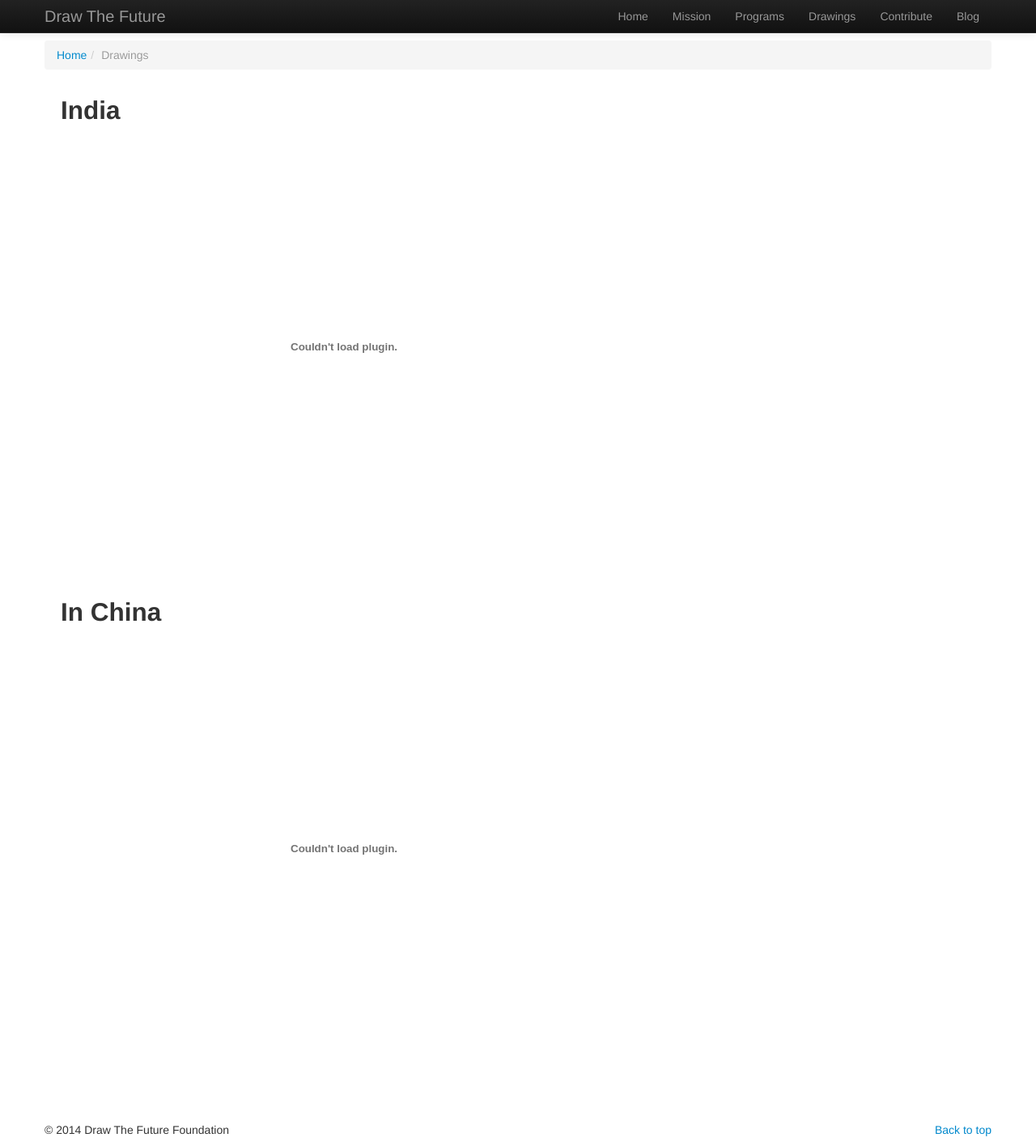
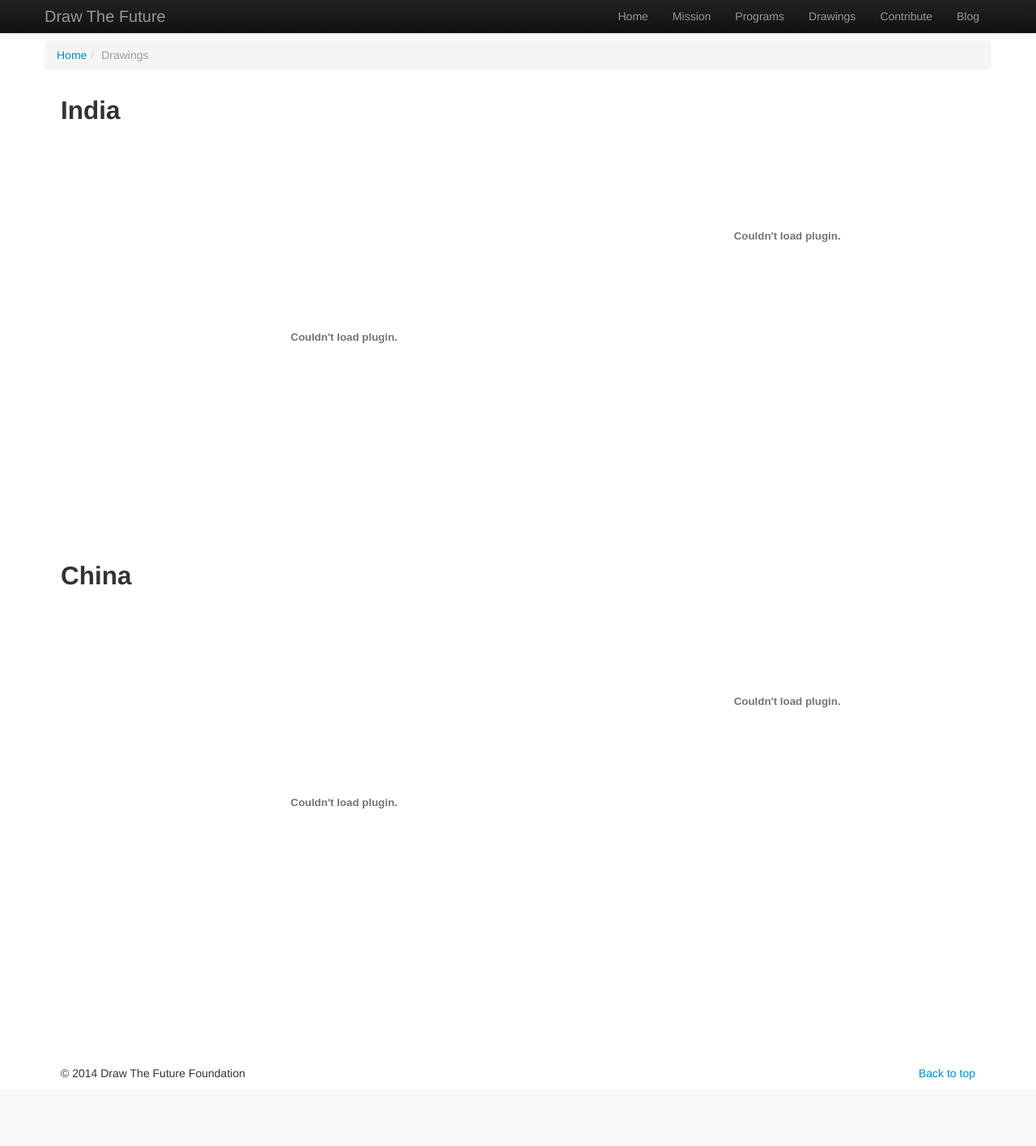
Before and after one commit to ddehghan/django-bootstrap-starter-project, a Django app: page /drawings in a window 1280 px wide. Shown: the whole page at 81% size. After the commit the page ends 1334 px from the top, so only its background shows below. Run offline with Django 3.2, Linux system fonts and the light colour scheme; parts of the project's set-up code (start-up, migrations or seed data) failed here and were passed over; some libraries are stand-ins or nearby versions.

Commit message:
added drawings

```diff
--- a/website/templates/drawings.html
+++ b/website/templates/drawings.html
@@ -19,10 +19,16 @@
 
     <div class="container-fluid">
     <div class="row-fluid">
+
+        <div class="span12">
             <h2>India</h2>
 
+            <div class="row-fluid">
+
+                <div class="span8">
+
                     <p>
-                <object data="http://www.flickr.com/apps/slideshow/show.swf?v=124984" height="525"
+                        <object data="http://www.flickr.com/apps/slideshow/show.swf?v=124984" height="500"
                                 type="application/x-shockwave-flash" width="700">
                             <param name="flashvars"
                                    value="offsite=true&amp;lang=en-us&amp;page_show_url=%2Fphotos%2Fddehghan%2Fsets%2F72157594266905438%2Fshow%2F&amp;page_show_back_url=%2Fphotos%2Fddehghan%2Fsets%2F72157594266905438%2F&amp;set_id=72157594266905438&amp;jump_to=">
@@ -31,12 +37,33 @@
                             <param name="allowfullscreen" value="true">
                         </object>
                     </p>
-            <br>
+                </div>
+                <div class="span4">
+                    <p>
+                        <object data="http://www.flickr.com/apps/slideshow/show.swf?v=124984" height="250"
+                                type="application/x-shockwave-flash" width="250">
+                            <param name="flashvars"
+                                   value="offsite=true&amp;lang=en-us&amp;page_show_url=%2Fphotos%2Fddehghan%2Fsets%2F72157632648790196%2Fshow%2F&amp;page_show_back_url=%2Fphotos%2Fddehghan%2Fsets%2F72157632648790196%2F&amp;set_id=72157632648790196&amp;jump_to=">
+                            <param name="allowFullScreen" value="true">
+                            <param name="src" value="http://www.flickr.com/apps/slideshow/show.swf?v=124984">
+                            <param name="allowfullscreen" value="true">
+                        </object>
+                    </p>
+                </div>
+            </div>
+        </div>
 
-            <h2>In China</h2>
+        <div class="row-fluid">
+
+            <div class="span12">
+                <h2>China</h2>
+            </div>
+            <div class="row-fluid">
+
+                <div class="span8">
 
                     <p>
-                <object data="http://www.flickr.com/apps/slideshow/show.swf?v=124984" height="525"
+                        <object data="http://www.flickr.com/apps/slideshow/show.swf?v=124984" height="500"
                                 type="application/x-shockwave-flash" width="700">
                             <param name="flashvars"
                                    value="offsite=true&amp;lang=en-us&amp;page_show_url=%2Fphotos%2Fddehghan%2Fsets%2F72157632674422471%2Fshow%2F&amp;page_show_back_url=%2Fphotos%2Fddehghan%2Fsets%2F72157632674422471%2F&amp;set_id=72157632674422471&amp;jump_to=">
@@ -45,10 +72,25 @@
                             <param name="allowfullscreen" value="true">
                         </object>
                     </p>
+                </div>
+
+                <div class="span4">
+
+                    <p>
+                        <object data="http://www.flickr.com/apps/slideshow/show.swf?v=124984" height="250"
+                                type="application/x-shockwave-flash" width="250">
+                            <param name="flashvars"
+                                   value="offsite=true&amp;lang=en-us&amp;page_show_url=%2Fphotos%2Fddehghan%2Fsets%2F72157632674197931%2Fshow%2F&amp;page_show_back_url=%2Fphotos%2Fddehghan%2Fsets%2F72157632674197931%2F&amp;set_id=72157632674197931&amp;jump_to=">
+                            <param name="allowFullScreen" value="true">
+                            <param name="src" value="http://www.flickr.com/apps/slideshow/show.swf?v=124984">
+                            <param name="allowfullscreen" value="true">
+                        </object>
+                    </p>
 
 
                 </div>
-
+            </div>
+        </div>
 
     </div>
 
```
Lines whose indentation alone changed are shown as unchanged.
